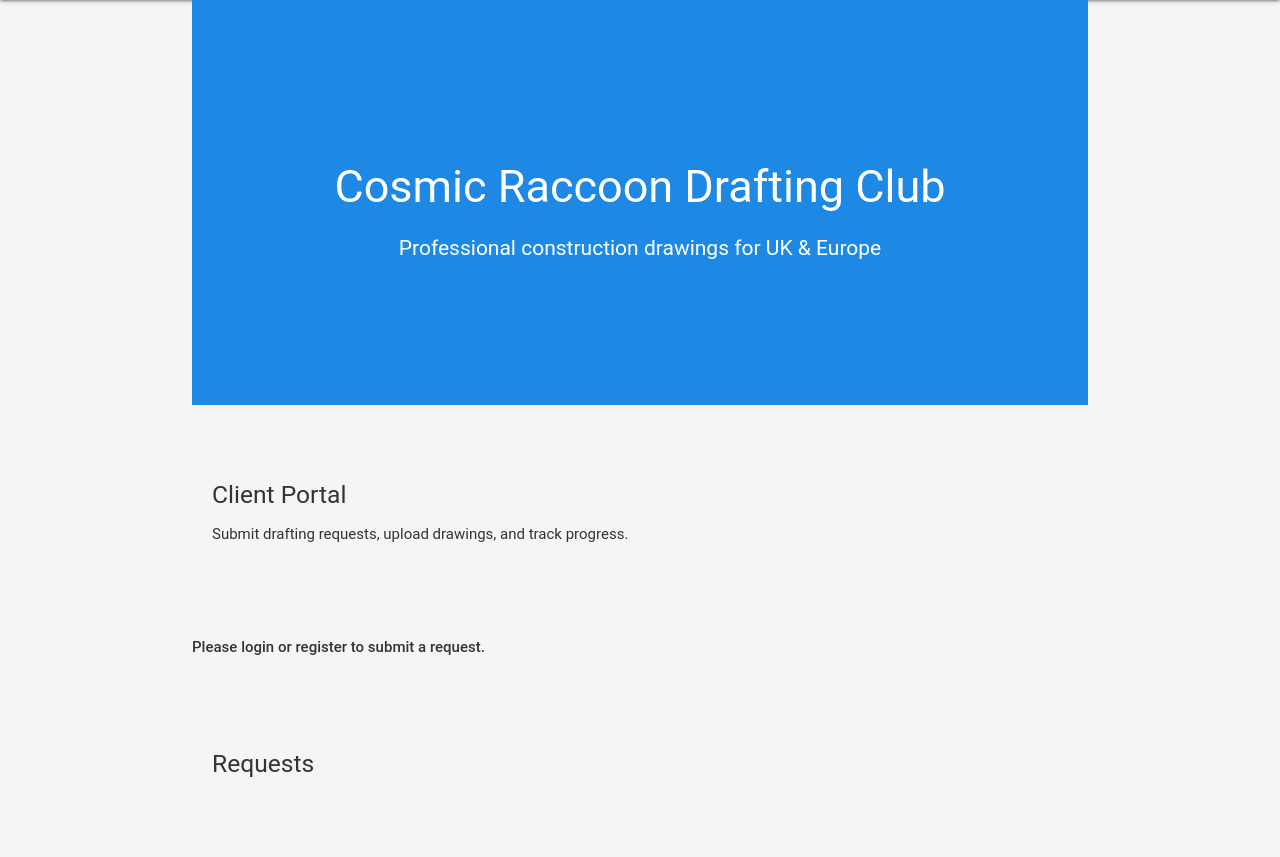
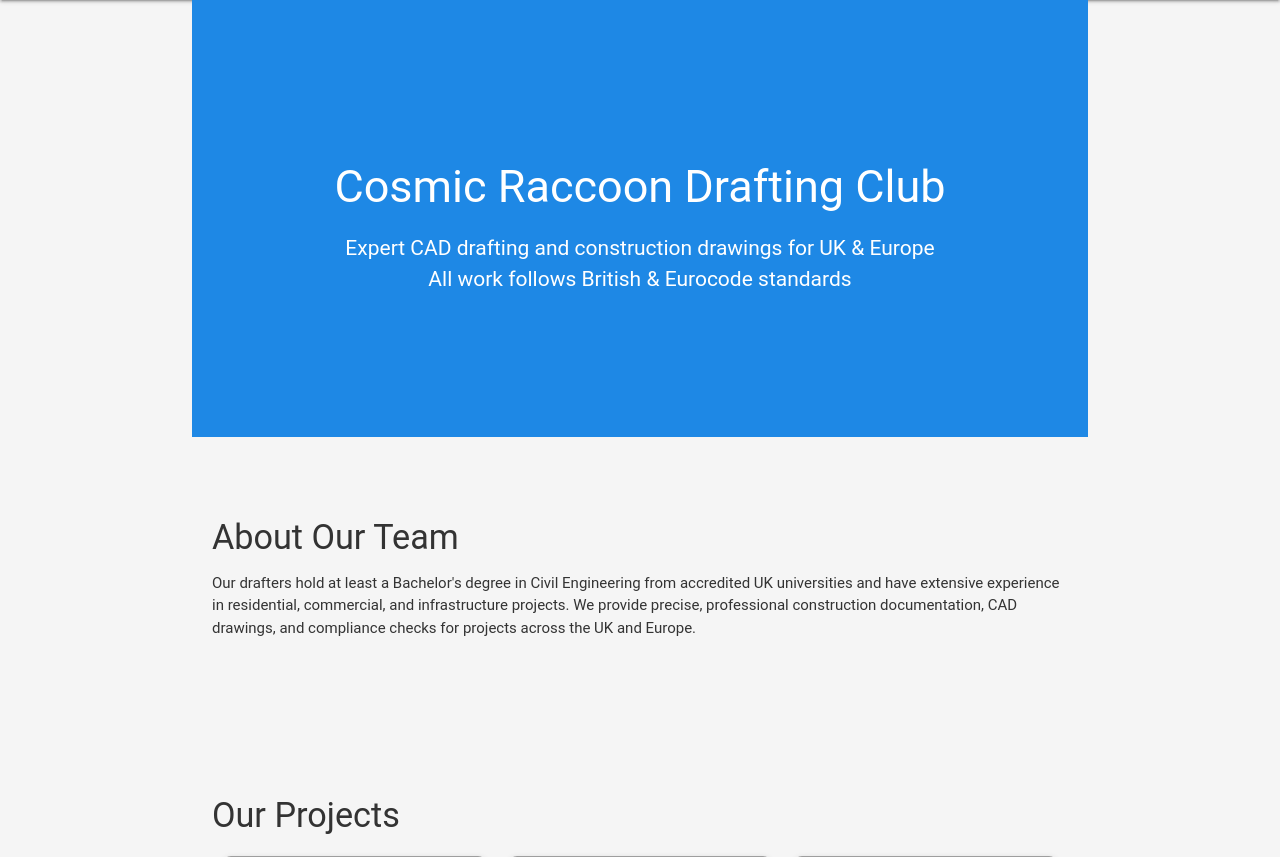
Before and after one commit to Robertas-Cyberattack/MP3, a Flask app: template templates/tickets.html in a window 1280 px wide. Shown: the part 64-921 px from the top of the page. Run offline with Flask 3, Linux system fonts and the light colour scheme; the template is opened without the code that fills it, so the values that code supplies are empty; some libraries are stand-ins or nearby versions; grey boxes are pictures that could not be loaded.

Commit message:
description added to tickets/home page

```diff
--- a/templates/tickets.html
+++ b/templates/tickets.html
@@ -3,79 +3,43 @@
 
 <div class="hero">
   <h1>Cosmic Raccoon Drafting Club</h1>
-  <p>Professional construction drawings for UK & Europe</p>
+  <p>Expert CAD drafting and construction drawings for UK & Europe<br>All work follows British & Eurocode standards</p>
 </div>
 
 <div class="section">
-  <h5>Client Portal</h5>
+  <h4>About Our Team</h4>
   <p>
-    Submit drafting requests, upload drawings, and track progress.
+    Our drafters hold at least a Bachelor's degree in Civil Engineering from accredited UK universities and have extensive experience in residential, commercial, and infrastructure projects.
+    We provide precise, professional construction documentation, CAD drawings, and compliance checks for projects across the UK and Europe.
   </p>
 </div>
 
-{% if user %}
-<!-- ADD TICKET -->
 <div class="section">
-  <h5>Create New Request</h5>
+  <h4>Our Projects</h4>
+  <div class="row">
+    {% set projects = [
+        {"title":"Residential Apartment Design","description":"Complete CAD drafting for a modern apartment complex in London, following British Building Codes.","image":"project1.jpg"},
+        {"title":"Commercial Office Renovation","description":"Detailed construction drawings for office space in Manchester, ensuring compliance with UK and Eurocodes.","image":"project2.jpg"},
+        {"title":"Industrial Warehouse Layout","description":"Efficient CAD plans for a warehouse in Birmingham, including structural and MEP integration.","image":"project3.jpg"},
+        {"title":"Bridge Engineering Project","description":"Structural and civil engineering drawings for a bridge design, following Eurocode standards.","image":"project4.jpg"},
+        {"title":"Retail Store Interior Design","description":"Professional CAD drafting for a chain of retail stores across Europe.","image":"project5.jpg"},
+        {"title":"Luxury Villa Development","description":"Residential luxury villa construction drawings, tailored to British standards.","image":"project6.jpg"}
+    ] %}
 
-  <form method="POST" action="{{ url_for('add_ticket') }}">
-    <div class="input-field">
-      <input name="title" type="text" required>
-      <label>Project Title</label>
-    </div>
-
-    <div class="input-field">
-      <textarea name="description" class="materialize-textarea" required></textarea>
-      <label>Project Description</label>
-    </div>
-
-    <div class="input-field">
-      <select name="status">
-        <option value="New" selected>New</option>
-        <option value="In Progress">In Progress</option>
-        <option value="Completed">Completed</option>
-      </select>
-      <label>Status</label>
-    </div>
-
-    <button class="btn blue darken-2">Submit Request</button>
-  </form>
-</div>
-{% else %}
-<p><strong>Please login or register to submit a request.</strong></p>
-{% endif %}
-
-<!-- TICKETS -->
-<div class="section">
-  <h5>Requests</h5>
-  <div class="row">
-    {% for ticket in tickets %}
+    {% for project in projects %}
     <div class="col s12 m6 l4">
       <div class="card">
+        <div class="card-image">
+          <img src="{{ url_for('static', filename='images/' ~ project.image) }}" alt="{{ project.title }}">
+        </div>
         <div class="card-content">
-          <span class="card-title">{{ ticket.title }}</span>
-          <p>{{ ticket.description }}</p>
-          <p><strong>Status:</strong> {{ ticket.status }}</p>
-          <small>By {{ ticket.author }}</small>
+          <span class="card-title">{{ project.title }}</span>
+          <p>{{ project.description }}</p>
         </div>
-
-        {% if user == ticket.author %}
-        <div class="card-action">
-          <a href="{{ url_for('delete_ticket', ticket_id=ticket._id) }}" class="red-text">
-            Delete
-          </a>
-        </div>
-        {% endif %}
       </div>
     </div>
     {% endfor %}
   </div>
 </div>
 
-<script>
-document.addEventListener('DOMContentLoaded', function() {
-  M.FormSelect.init(document.querySelectorAll('select'));
-});
-</script>
-
 {% endblock %}
```
